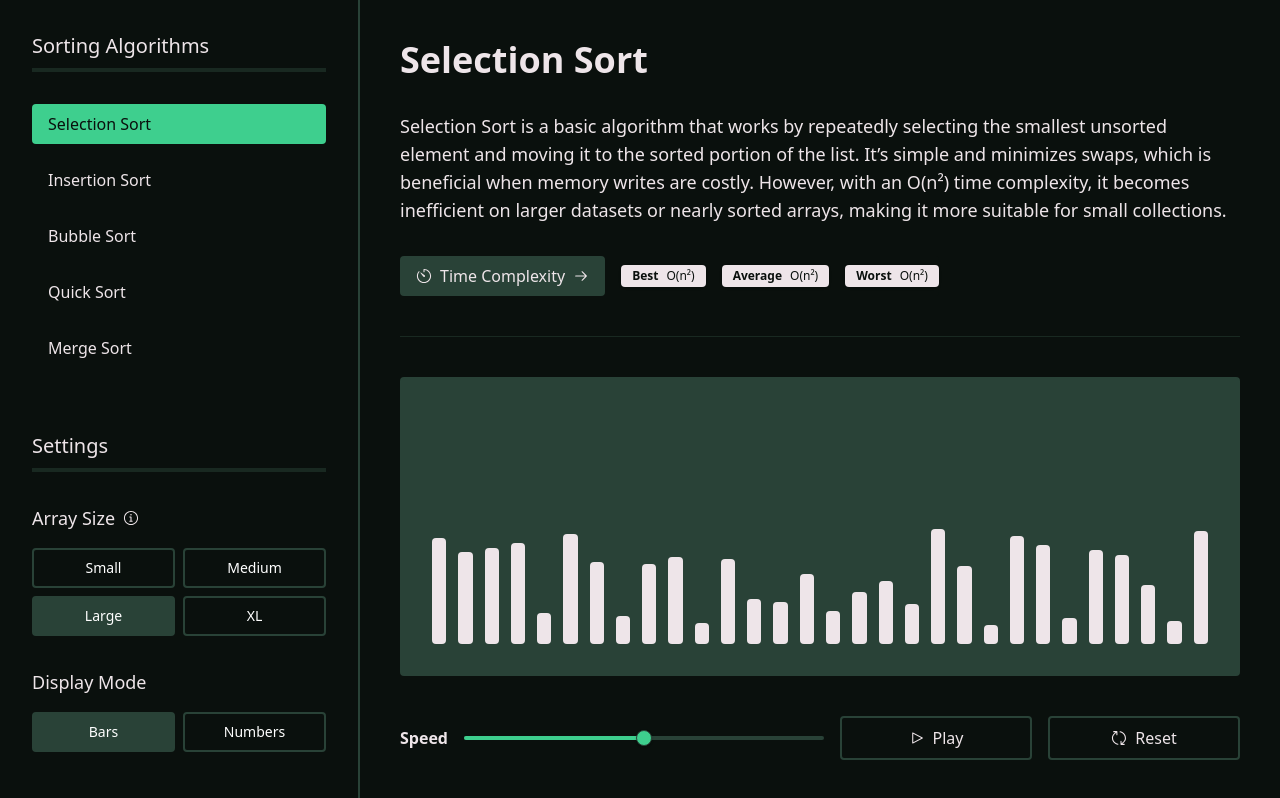
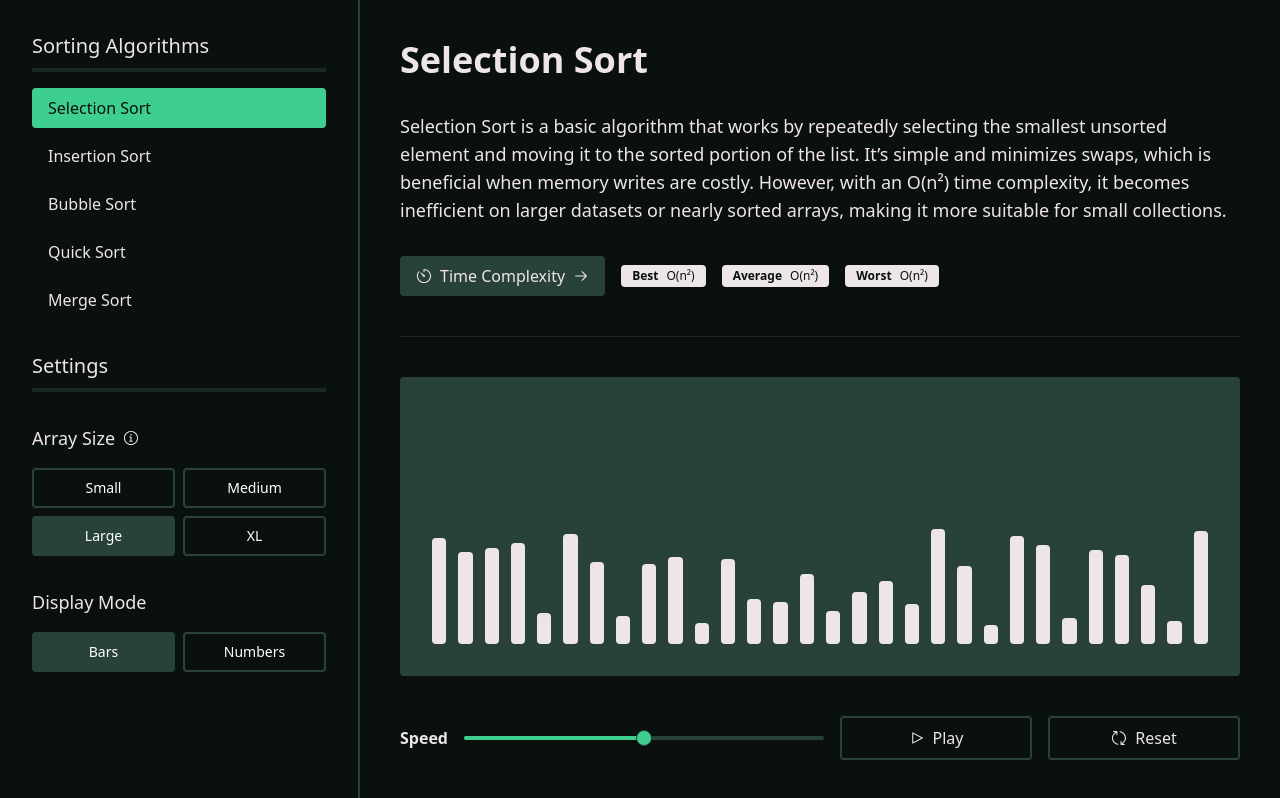
Before and after one commit to ignaciomartinelias/sorting-algorithms-app-v2, a React (Vite) app: page / in a window 1280 px wide. Built offline with nearby package versions, Linux system fonts and the light colour scheme.

Commit message:
removed unnecessary gap

```diff
--- a/src/components/Sidebar/AlgorithmSelector.tsx
+++ b/src/components/Sidebar/AlgorithmSelector.tsx
@@ -11,9 +11,9 @@ export const AlgorithmSelector = () => {
   const { activeAlgorithm, setActiveAlgorithm, isPlaying } = useStore();
 
   return (
-    <div className="flex flex-col gap-8">
+    <div className="flex flex-col gap-4">
       <Title title="Sorting Algorithms" />
-      <div className="flex flex-col gap-4">
+      <div className="flex flex-col gap-2">
         {algorithms.map((algorithm) => (
           <Button
             key={algorithm}
--- a/src/components/Sidebar/Sidebar.tsx
+++ b/src/components/Sidebar/Sidebar.tsx
@@ -4,7 +4,7 @@ import { Settings } from "./Settings";
 
 export const Sidebar = () => (
   <aside className="hidden lg:flex min-w-[360px] p-8 flex-col justify-between border-accent/50 transition border-r-2 hover:border-accent">
-    <div className="flex flex-col h-full gap-16">
+    <div className="flex flex-col h-full gap-8">
       <AlgorithmSelector />
       <Settings />
     </div>
```
Also changed, not shown: 1 other file (tests, documents, lock files or other folders).
